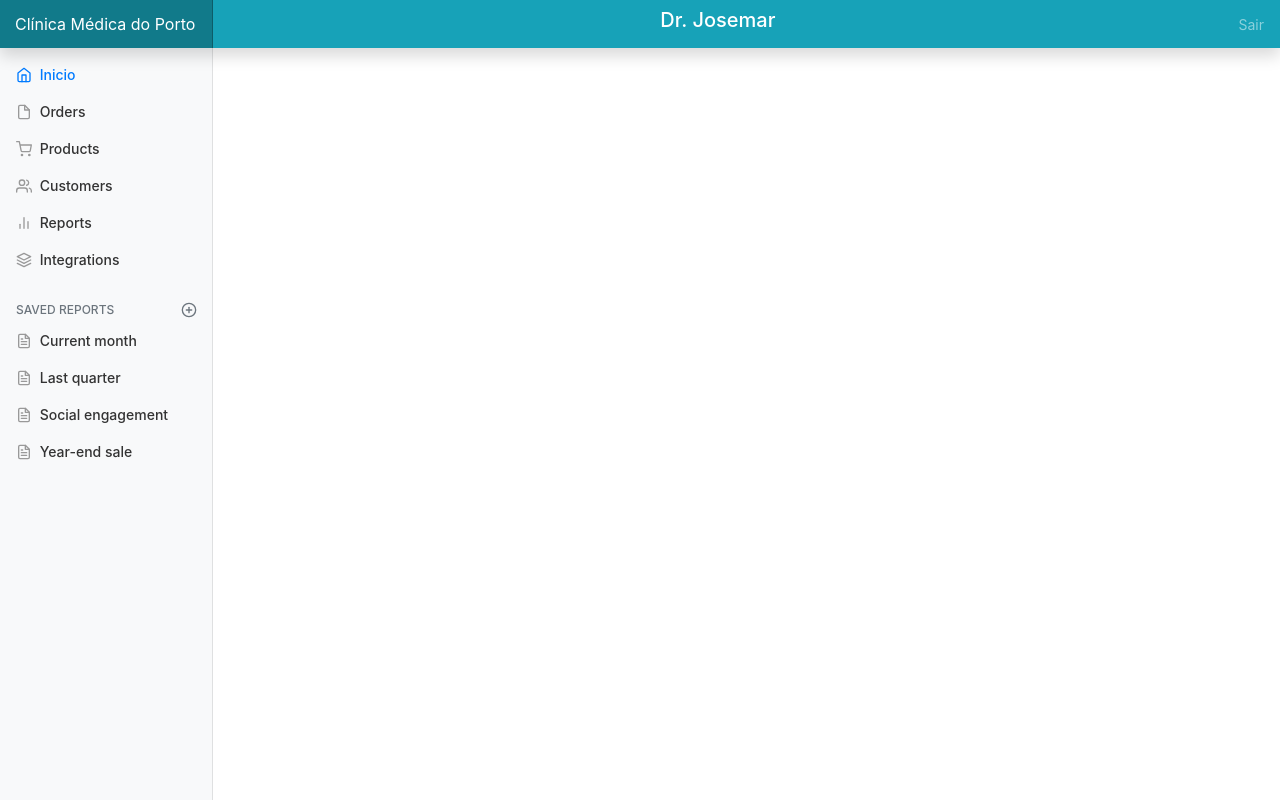
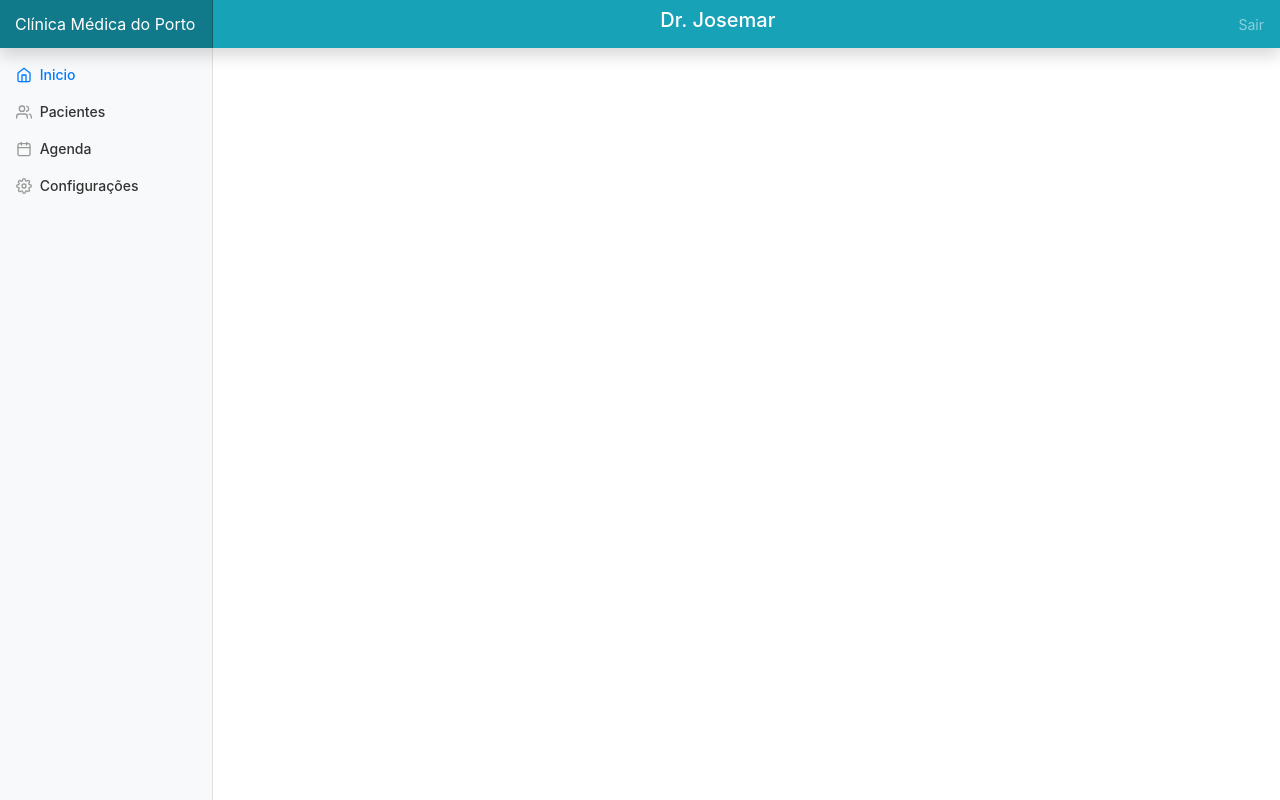
Before and after one commit to Klauberg/aps, a Flask app: page / in a window 1280 px wide. Run offline with Flask 2, Linux system fonts and the light colour scheme; some libraries are stand-ins or nearby versions.

Commit message:
Modificação de alguns templates

```diff
--- a/medical_system/templates/nav/inicio.html
+++ b/medical_system/templates/nav/inicio.html
@@ -12,65 +12,20 @@
       </li>
       <li class="nav-item">
         <a class="nav-link" href="#">
-          <span data-feather="file"></span>
-          Orders
+          <span data-feather="users"></span>
+          Pacientes
         </a>
       </li>
       <li class="nav-item">
         <a class="nav-link" href="#">
-          <span data-feather="shopping-cart"></span>
-          Products
+          <span data-feather="calendar"></span>
+          Agenda
         </a>
       </li>
       <li class="nav-item">
         <a class="nav-link" href="#">
-          <span data-feather="users"></span>
-          Customers
-        </a>
-      </li>
-      <li class="nav-item">
-        <a class="nav-link" href="#">
-          <span data-feather="bar-chart-2"></span>
-          Reports
-        </a>
-      </li>
-      <li class="nav-item">
-        <a class="nav-link" href="#">
-          <span data-feather="layers"></span>
-          Integrations
-        </a>
-      </li>
-    </ul>
-
-    <h6 class="sidebar-heading d-flex justify-content-between align-items-center px-3 mt-4 mb-1 text-muted">
-      <span>Saved reports</span>
-      <a class="d-flex align-items-center text-muted" href="#">
-        <span data-feather="plus-circle"></span>
-      </a>
-    </h6>
-    <ul class="nav flex-column mb-2">
-      <li class="nav-item">
-        <a class="nav-link" href="#">
-          <span data-feather="file-text"></span>
-          Current month
-        </a>
-      </li>
-      <li class="nav-item">
-        <a class="nav-link" href="#">
-          <span data-feather="file-text"></span>
-          Last quarter
-        </a>
-      </li>
-      <li class="nav-item">
-        <a class="nav-link" href="#">
-          <span data-feather="file-text"></span>
-          Social engagement
-        </a>
-      </li>
-      <li class="nav-item">
-        <a class="nav-link" href="#">
-          <span data-feather="file-text"></span>
-          Year-end sale
+          <span data-feather="settings"></span>
+          Configurações
         </a>
       </li>
     </ul>
```
Also changed, not shown: medical_system/templates/login.html (+3 -7 lines).
